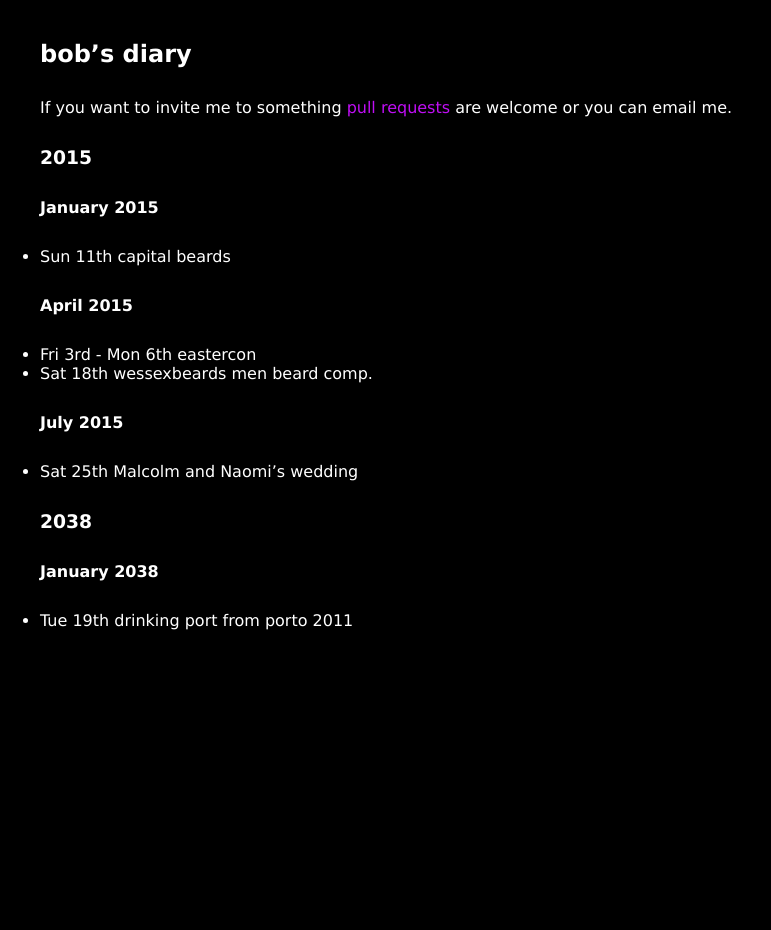
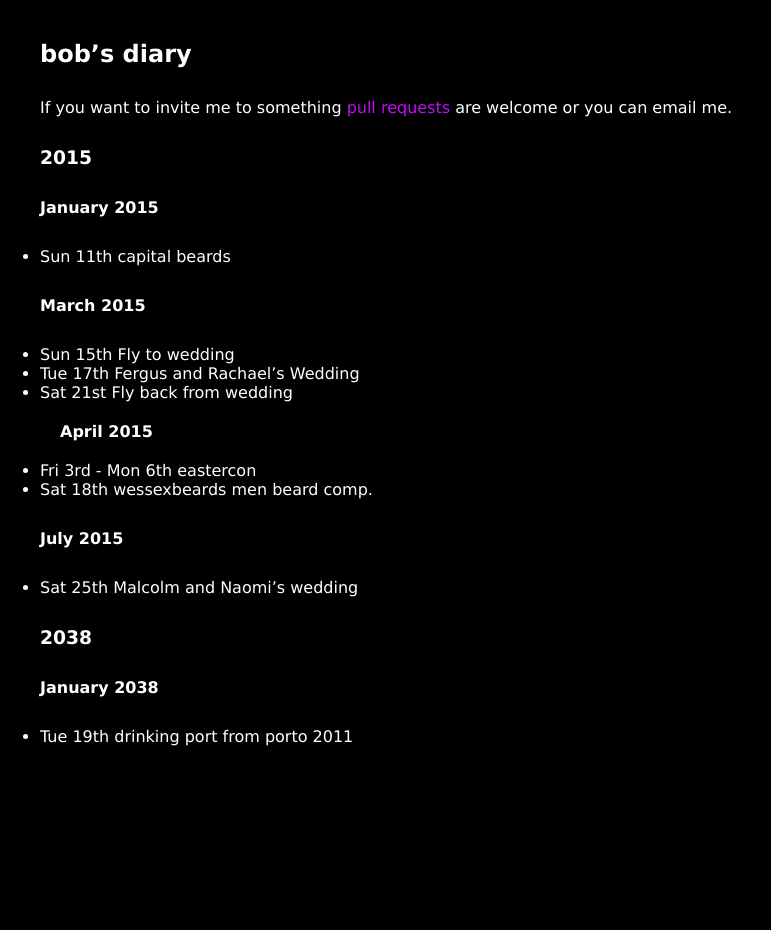
Before and after one commit to rjw1/randomness.org.uk, a Jekyll site: the page built from diary/index.md, in a window 1280 px wide. Shown: the whole page, without its empty margins (0-771 px from the left). Built offline with Jekyll 4.4.1, drawn with Linux system fonts in a browser that asks for light colours; Markdown is read by kramdown in place of the engine named in the settings.

Commit message:
ferg's wedding

```diff
--- a/diary/index.md
+++ b/diary/index.md
@@ -14,6 +14,11 @@ are welcome or you can email me.
 
 * Sun 11th capital beards
 
+#### March 2015 ####
+
+* Sun 15th Fly to wedding
+* Tue 17th Fergus and Rachael's Wedding
+* Sat 21st Fly back from wedding
 #### April 2015 ####
 
 * Fri 3rd - Mon 6th eastercon
```
